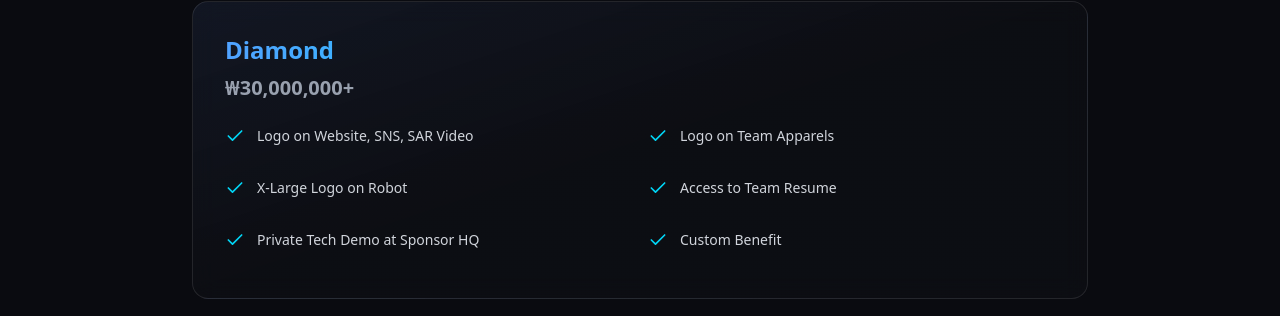
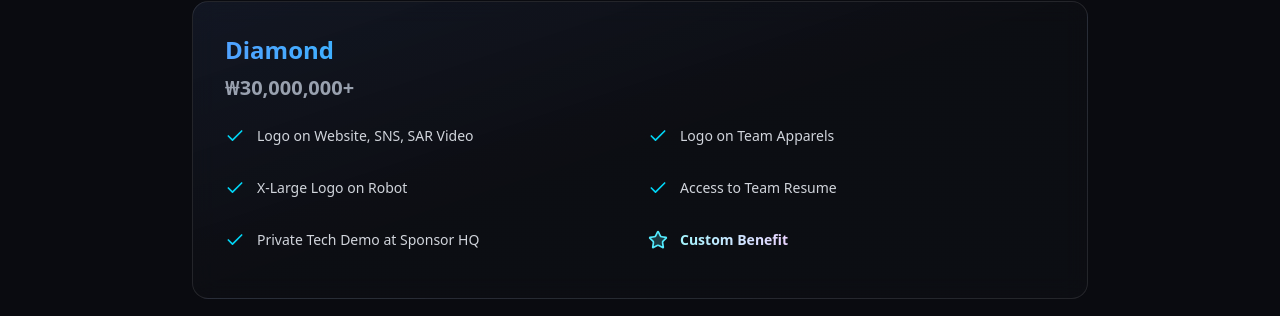
Before and after one commit to ZenithSpace/zenith.github.io, a React (Vite) app in the folder zenith-web/: page / in a window 1280 px wide. Shown: the part 4524-4840 px from the top of the page. Built offline with nearby package versions, Linux system fonts and the light colour scheme; a web font is replaced by a local one.

Commit message:
Highlight Custom Benefit in Diamond tier with Star icon and gradient text

```diff
--- a/zenith-web/src/components/Sponsorship.tsx
+++ b/zenith-web/src/components/Sponsorship.tsx
@@ -1,5 +1,5 @@
 import { motion } from 'framer-motion';
-import { Check } from 'lucide-react';
+import { Check, Star } from 'lucide-react';
 import { useLanguage } from '../context/LanguageContext';
 
 const Sponsorship = () => {
@@ -34,7 +34,7 @@ const Sponsorship = () => {
 
     const diamondTier = {
         key: 'diamond',
-        // Aurora Gradient for Diamond to make it distinct from Platinum
+        // Aurora Gradient for Diamond
         color: 'text-transparent bg-clip-text bg-gradient-to-r from-blue-400 via-cyan-400 to-purple-400',
         hex: '#A78BFA', // Purple-ish tint for the glow
         border: 'border-blue-500/30 group-hover:border-cyan-400'
@@ -100,13 +100,12 @@ const Sponsorship = () => {
                 <SparkleHalo color={tierConfig.hex} />
 
                 {/* Card Content */}
-                {/* Added bg-[#0A0B10] on hover to block the halo from showing through the center */}
                 <div className={`glass-panel p-8 rounded-2xl border transition-all duration-300 h-full relative z-10 overflow-hidden
                     ${isDiamond ? 'bg-gradient-to-br from-slate-900/50 via-[#0A0B10]/80 to-[#0A0B10]/80' : 'bg-[#0A0B10]/40'}
                     group-hover:bg-[#0A0B10]
                     ${tierConfig.border} backdrop-blur-xl`}
                 >
-                    {/* Tinted Background on Hover - Inside the card for readability */}
+                    {/* Tinted Background on Hover - Inside the card */}
                     <div
                         className="absolute inset-0 opacity-0 group-hover:opacity-10 transition-opacity duration-300 pointer-events-none"
                         style={{ backgroundColor: tierConfig.hex }}
@@ -120,12 +119,23 @@ const Sponsorship = () => {
                             {t(`sponsorship.tiers.${tierConfig.key}.price`)}
                         </div>
                         <ul className={`space-y-4 ${isDiamond ? 'grid grid-cols-1 md:grid-cols-2 gap-4 space-y-0' : ''}`}>
-                            {features.map((feature, i) => (
-                                <li key={i} className="flex items-start gap-3 text-sm text-gray-300">
-                                    <Check className={`w-5 h-5 flex-shrink-0 ${tierConfig.key === 'diamond' ? 'text-cyan-400' : tierConfig.color}`} />
-                                    <span>{feature}</span>
-                                </li>
-                            ))}
+                            {features.map((feature, i) => {
+                                // Highlight the last item of Diamond tier (Custom Benefit)
+                                const isCustomBenefit = isDiamond && i === features.length - 1;
+
+                                return (
+                                    <li key={i} className="flex items-start gap-3 text-sm text-gray-300">
+                                        {isCustomBenefit ? (
+                                            <Star className="w-5 h-5 flex-shrink-0 text-cyan-300 fill-cyan-300/20" />
+                                        ) : (
+                                            <Check className={`w-5 h-5 flex-shrink-0 ${tierConfig.key === 'diamond' ? 'text-cyan-400' : tierConfig.color}`} />
+                                        )}
+                                        <span className={isCustomBenefit ? 'text-transparent bg-clip-text bg-gradient-to-r from-cyan-200 to-purple-200 font-semibold' : ''}>
+                                            {feature}
+                                        </span>
+                                    </li>
+                                );
+                            })}
                         </ul>
                     </div>
                 </div>
```
